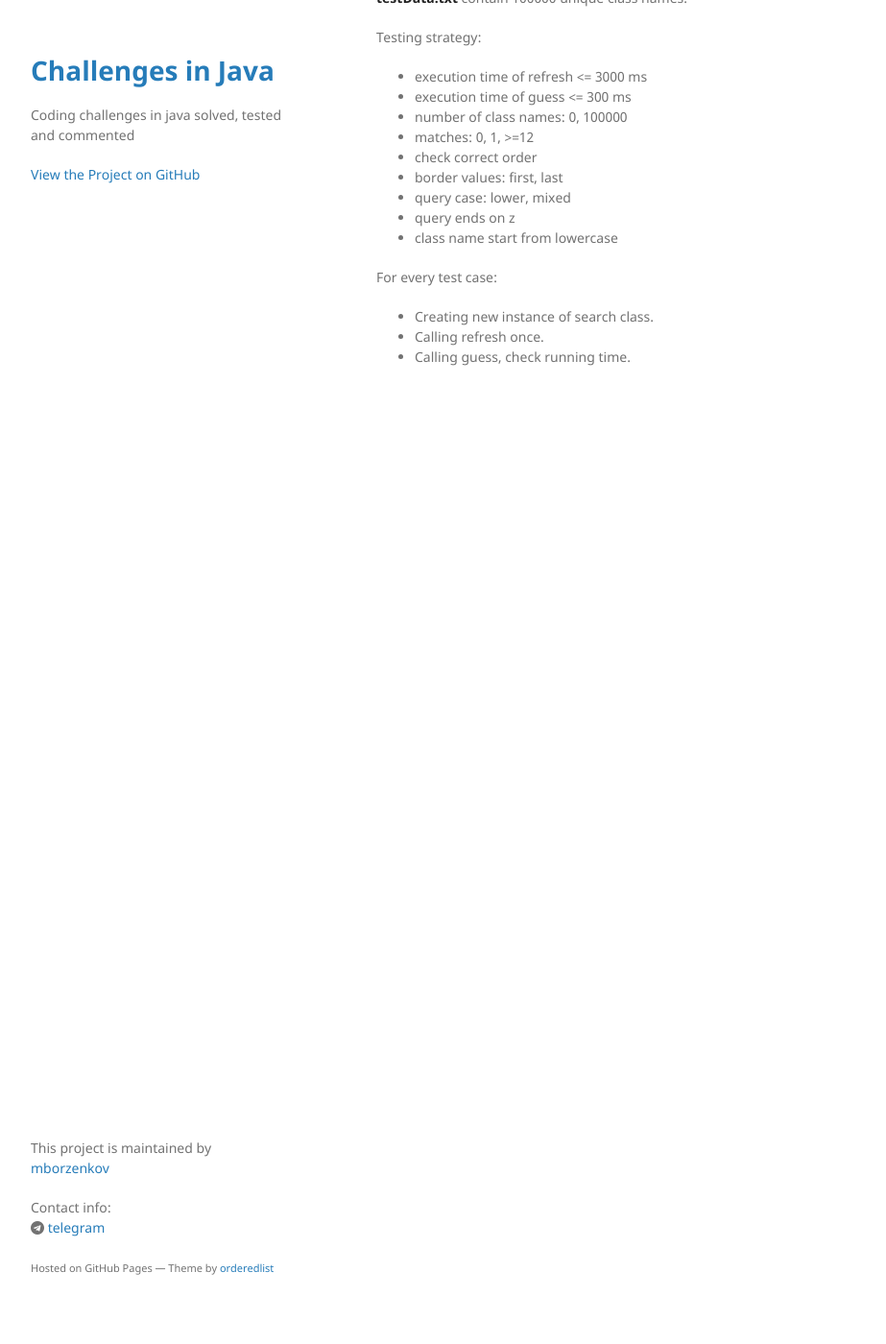
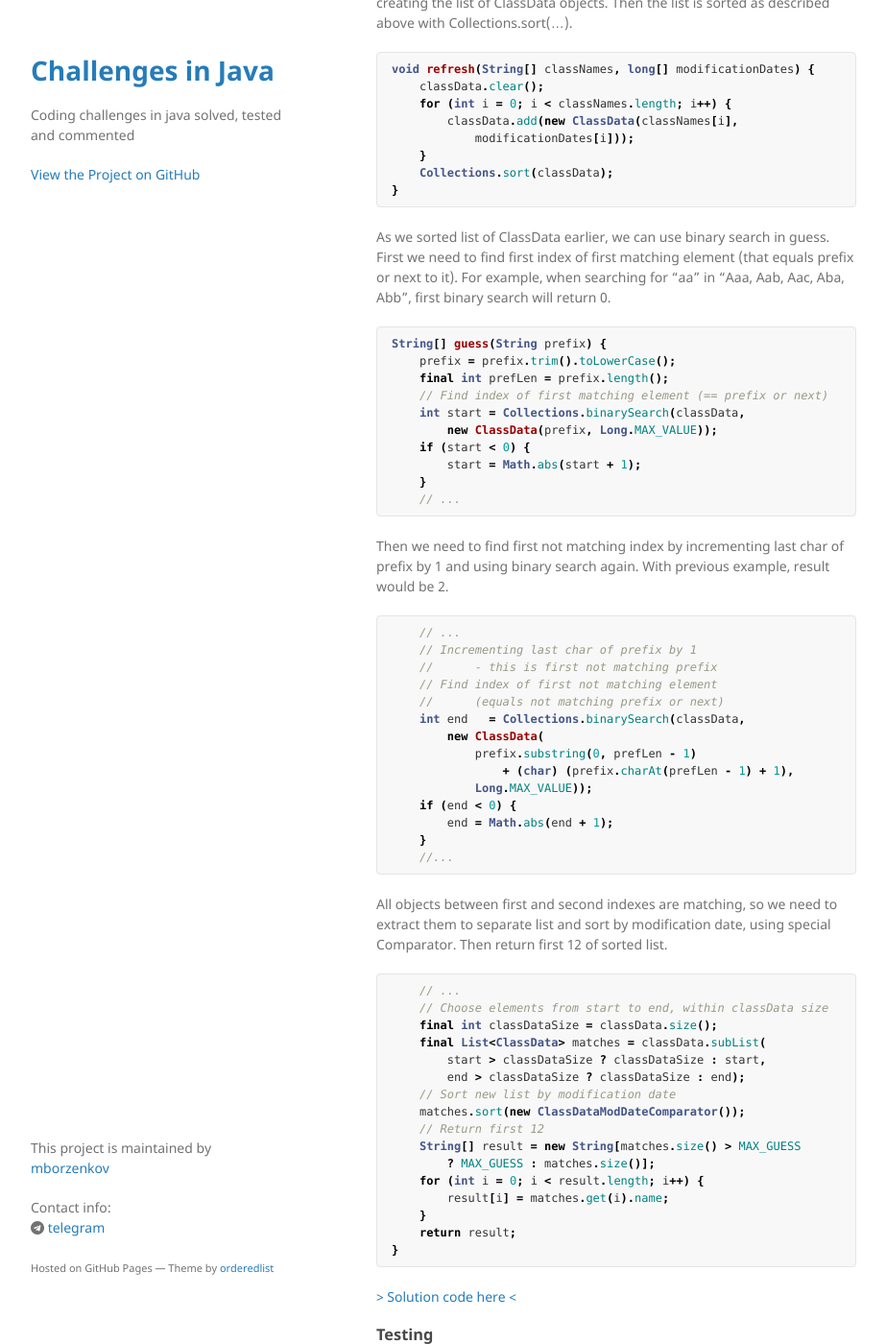
Before and after one commit to mborzenkov/Challenges-in-Java, a Jekyll site: the page built from docs/search/search-class-by-name.md, in a window 1280 px wide and 1400 px high, scrolled down 1570 px. Shown: the whole window at 96% size, without its empty margins (178-1101 px from the left). Built offline with Jekyll 4.4.1, drawn with Linux system fonts in a browser that asks for light colours; our own code applies the rules of GitHub Pages for plain Markdown files; some of the changed text lies outside the part shown.

Commit message:
Added source code examples to Search by class name
Added links and examples

````diff
--- a/docs/search/search-class-by-name.md
+++ b/docs/search/search-class-by-name.md
@@ -49,15 +49,103 @@ Additional conditions:
 ### Solution
 I have created a ClassData object that contains class name and modification date. ClassData implements Comparable, allowing to order objects alphabetically and by modification date DESC.
 
+```java
+private static class ClassData implements Comparable<ClassData> {
+
+    private final String name;
+    private final long modDate;
+
+    private ClassData(String name, long modDate) {
+        this.name = name;
+        this.modDate = modDate;
+    }
+
+    // equals, hashcode, toString
+
+    @Override
+    public int compareTo(ClassData obj) {
+        int result = name.compareToIgnoreCase(obj.name);
+        if (result == 0) {
+            result = Long.compare(obj.modDate, modDate);
+        }
+        return result;
+    }
+}
+```
+
 refresh iterates through arrays of class names and modification dates, creating the list of ClassData objects. Then the list is sorted as described above with Collections.sort(…).
+
+```java
+void refresh(String[] classNames, long[] modificationDates) {
+    classData.clear();
+    for (int i = 0; i < classNames.length; i++) {
+        classData.add(new ClassData(classNames[i],
+            modificationDates[i]));
+    }
+    Collections.sort(classData);
+}
+```
 
 As we sorted list of ClassData earlier, we can use binary search in guess. First we need to find first index of first matching element (that equals prefix or next to it). For example, when searching for "aa" in "Aaa, Aab, Aac, Aba, Abb", first binary search will return 0.
 
+``` java
+String[] guess(String prefix) {
+    prefix = prefix.trim().toLowerCase();
+    final int prefLen = prefix.length();
+    // Find index of first matching element (== prefix or next)
+    int start = Collections.binarySearch(classData,
+        new ClassData(prefix, Long.MAX_VALUE));
+    if (start < 0) {
+        start = Math.abs(start + 1);
+    }
+    // ...
+```
+
 Then we need to find first not matching index by incrementing last char of prefix by 1 and using binary search again. With previous example, result would be 2.
+
+``` java
+    // ...
+    // Incrementing last char of prefix by 1
+    //      - this is first not matching prefix
+    // Find index of first not matching element
+    //      (equals not matching prefix or next)
+    int end   = Collections.binarySearch(classData,
+        new ClassData(
+            prefix.substring(0, prefLen - 1)
+                + (char) (prefix.charAt(prefLen - 1) + 1),
+            Long.MAX_VALUE));
+    if (end < 0) {
+        end = Math.abs(end + 1);
+    }
+    //...
+```
 
 All objects between first and second indexes are matching, so we need to extract them to separate list and sort by modification date, using special Comparator. Then return first 12 of sorted list.
 
+
+```java
+    // ...
+    // Choose elements from start to end, within classData size
+    final int classDataSize = classData.size();
+    final List<ClassData> matches = classData.subList(
+        start > classDataSize ? classDataSize : start,
+        end > classDataSize ? classDataSize : end);
+    // Sort new list by modification date
+    matches.sort(new ClassDataModDateComparator());
+    // Return first 12
+    String[] result = new String[matches.size() > MAX_GUESS
+        ? MAX_GUESS : matches.size()];
+    for (int i = 0; i < result.length; i++) {
+        result[i] = matches.get(i).name;
+    }
+    return result;
+}
+```
+
+[> Solution code here <](https://github.com/mborzenkov/Challenges-in-Java/blob/master/src/search/classbyname/SearchClassByName.java)
+
 ### Testing
+
 All tests are in **search.classbyname** package.
 
 **testData.txt** contain 100000 unique class names.
@@ -77,3 +165,5 @@ For every test case:
  * Creating new instance of search class.
  * Calling refresh once.
  * Calling guess, check running time.
+
+[> Test code here <](https://github.com/mborzenkov/Challenges-in-Java/blob/master/test/search/classbyname/SearchClassByNameTest.java)
````
